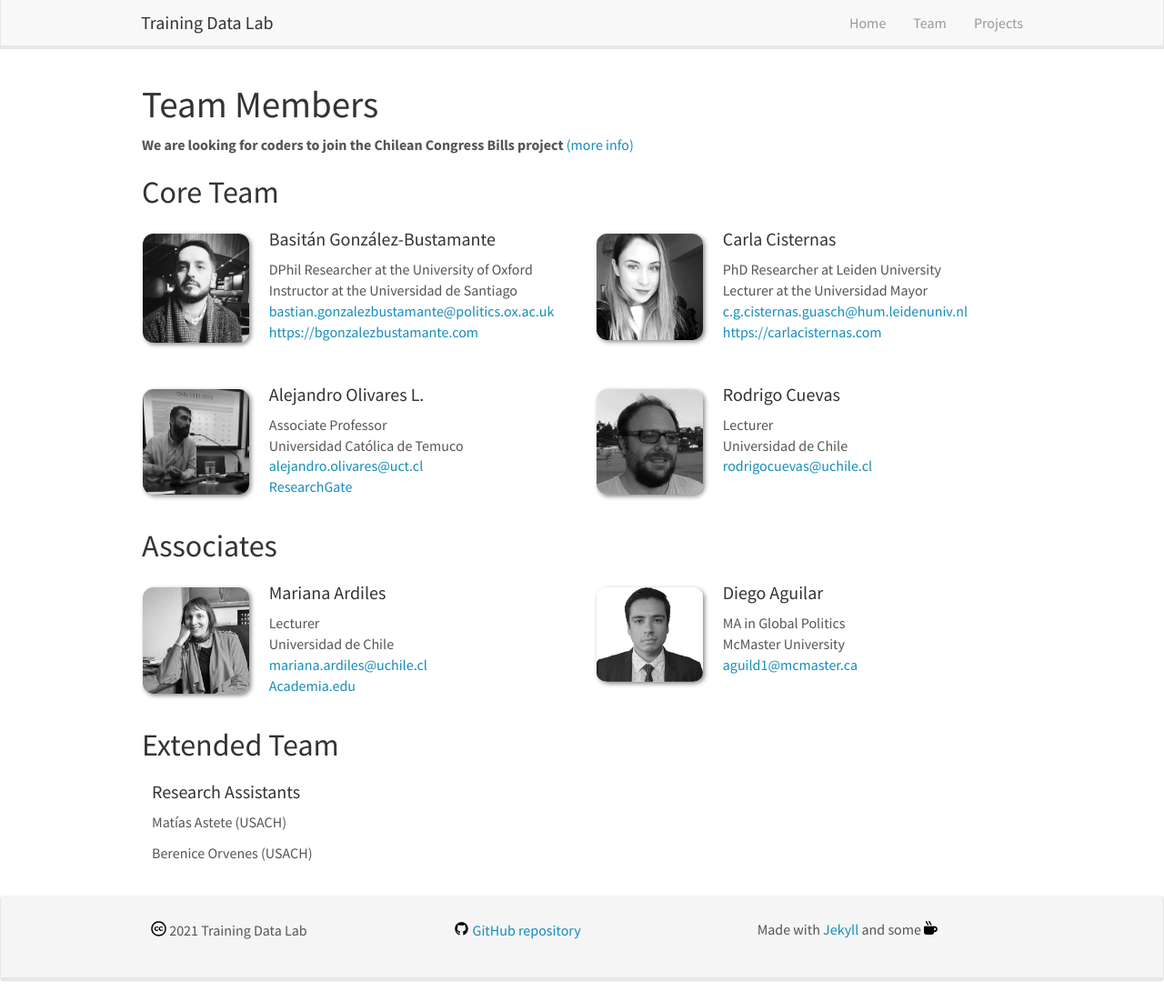
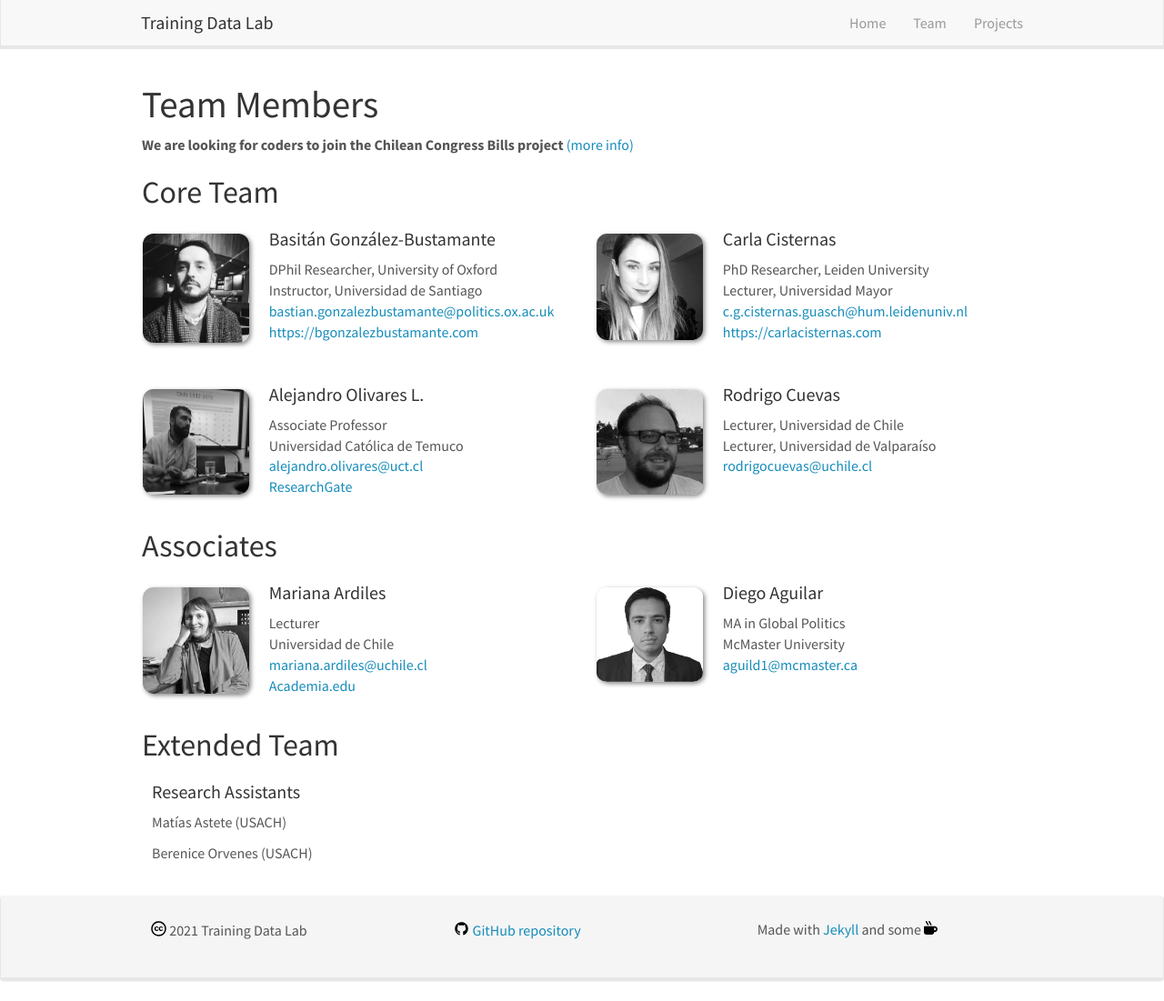
Before and after one commit to training-datalab/old-training-datalab.com, a Jekyll site: the page built from _pages/team.md, in a window 1280 px wide and 1101 px high. Shown: the whole window at 91% size. Built offline with Jekyll 4.4.1, drawn with Linux system fonts in a browser that asks for light colours; nearby versions of some CDN libraries.

Commit message:
Update core_team.yml

```diff
--- a/_data/core_team.yml
+++ b/_data/core_team.yml
@@ -1,14 +1,14 @@
 - name: Basitán González-Bustamante
   photo: bgonzalezbustamante.jpg
-  info1: DPhil Researcher at the University of Oxford
-  info2: Instructor at the Universidad de Santiago
+  info1: DPhil Researcher, University of Oxford
+  info2: Instructor, Universidad de Santiago
   email: bastian.gonzalezbustamante@politics.ox.ac.uk
   website: <a href="https://bgonzalezbustamante.com" target="_blank">https://bgonzalezbustamante.com</a>
 
 - name: Carla Cisternas
   photo: ccisternas.jpg
-  info1: PhD Researcher at Leiden University
-  info2: Lecturer at the Universidad Mayor
+  info1: PhD Researcher, Leiden University
+  info2: Lecturer, Universidad Mayor
   email: c.g.cisternas.guasch@hum.leidenuniv.nl
   website: <a href="https://carlacisternas.com/" target="_blank">https://carlacisternas.com</a>
 
@@ -21,7 +21,7 @@
 
 - name: Rodrigo Cuevas
   photo: rcuevas.jpg
-  info1: Lecturer
-  info2: Universidad de Chile
+  info1: Lecturer, Universidad de Chile
+  info2: Lecturer, Universidad de Valparaíso
   email: rodrigocuevas@uchile.cl
   website:
```
